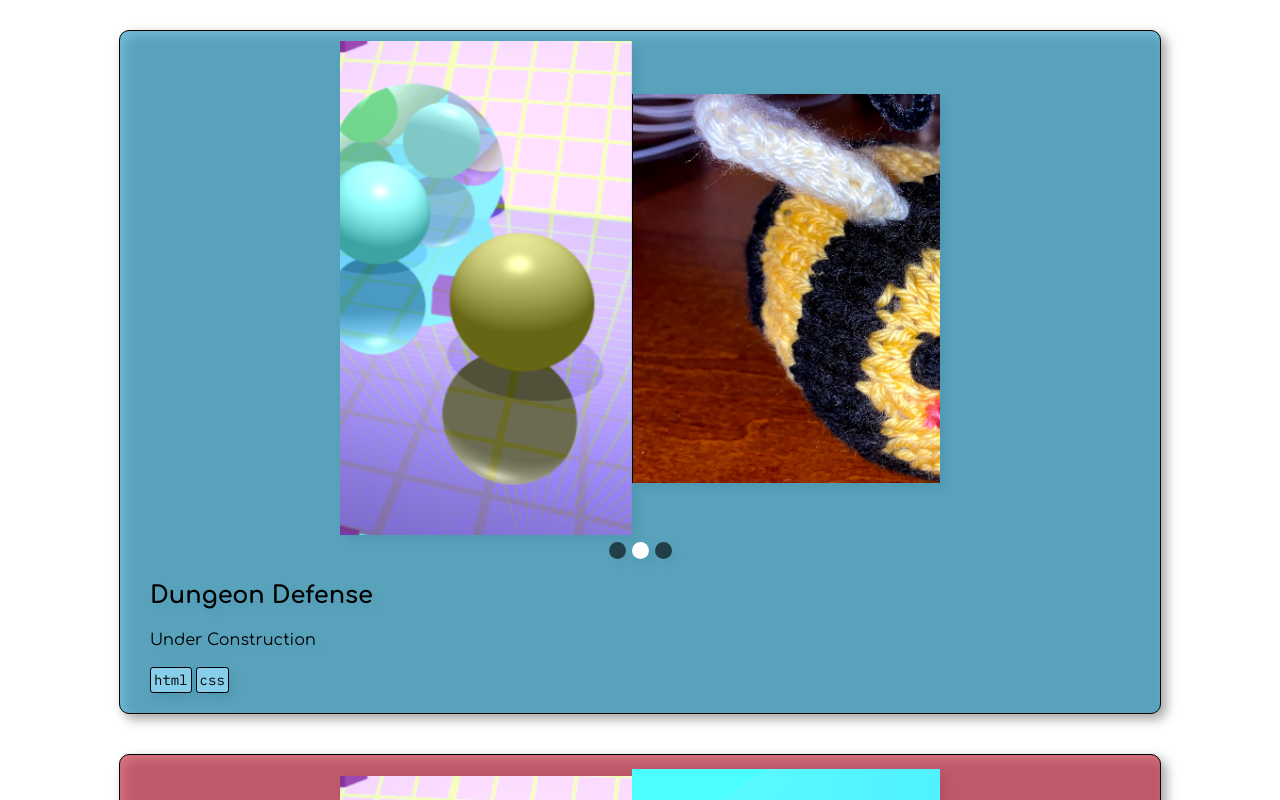
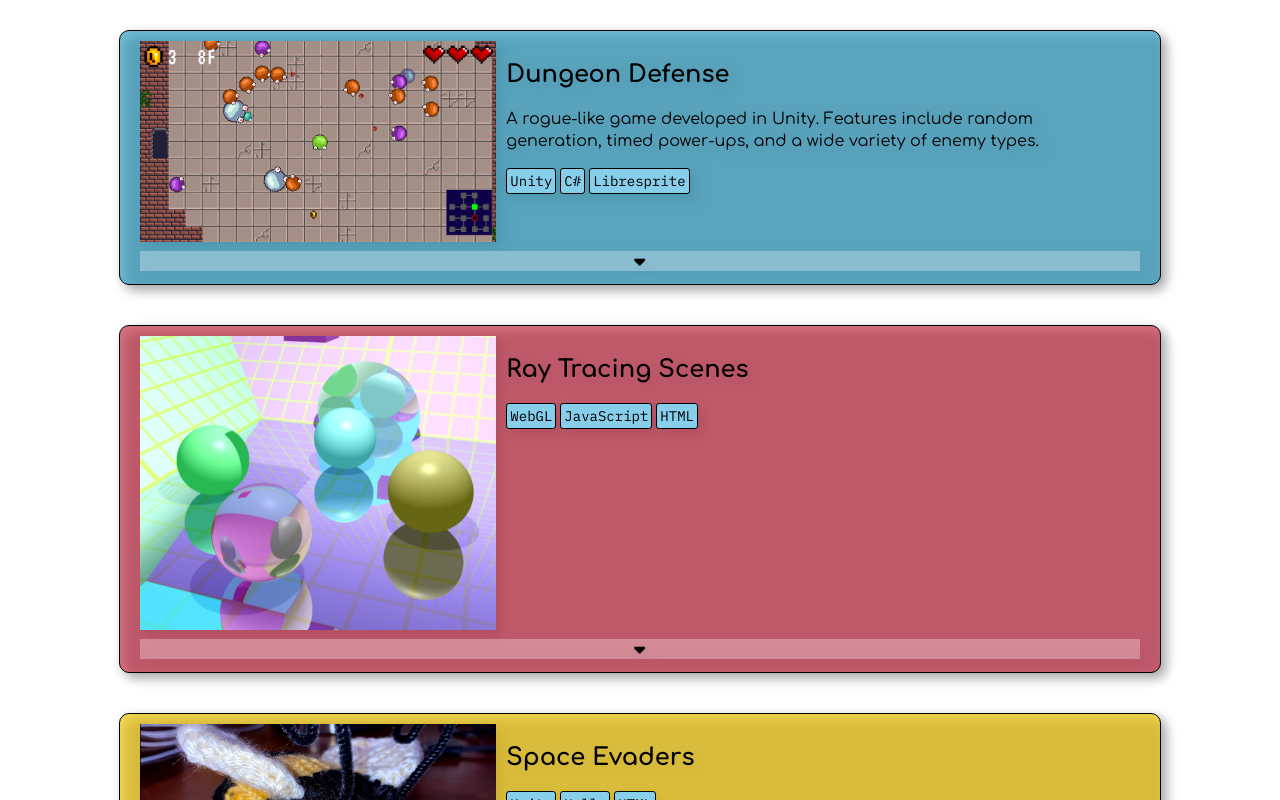
Before and after one commit to bfiskers/bfisk-portfolio, a Vue app: page /projects in a window 1280 px wide. Shown: the top 800 px of the page. Built offline with nearby package versions, Linux system fonts and the light colour scheme.

Commit message:
Expanding Project Boxes

```diff
--- a/src/components/Projects/Project.vue
+++ b/src/components/Projects/Project.vue
@@ -3,7 +3,8 @@ import { RouterView } from 'vue-router'
 
 export default {
     props: {
-        project: Object
+        project: Object,
+        active: Boolean
     },
     methods: {
         scrollImage(project, ind) {
@@ -15,7 +16,8 @@ export default {
 </script>
 
 <template>
-  <div class="projectContainer" :style="'--rgb: ' + project.color + '; flex-direction: ' + (project.imageLeft ? 'unset' : 'row-reverse')">
+  <div class="projectContainer" :style="'--rgb: ' + project.color + '; max-height: ' + (active ? '1200px' : '500px') + ';'">
+    <div v-if="active">
       <div class="projectImage">
         <div class="projectImageHolder" :style="'left: ' + (project.imageScroller ? '' + (project.imageScroller * -100) + '%' : '0px')">
           <div v-for="im in project.image" class="imageHolder">
@@ -34,6 +36,23 @@ export default {
         </div>
       </div>
     </div>
+    <div v-else class="flexContainer">
+      <div class="projectImage flexImage">
+        <img :src="project.image[0]"/>
+      </div>
+      <div class="flexDesc">
+        <h2>{{ project.name }}</h2>
+        <p>{{ project.blurb }}</p>
+        <div class="tagHolder">
+          <div v-for="tag in project.tags" class="projectTag">{{ tag }}</div>
+        </div>
+      </div>
+    </div>
+    <button class="expandButton" @click="() => this.$emit('setActiveProject')">
+      <svg v-if="!active" class="expandSvg" xmlns="http://www.w3.org/2000/svg" height="1em" viewBox="0 0 320 512"><!--! Font Awesome Free 6.4.0 by @fontawesome - https://fontawesome.com License - https://fontawesome.com/license (Commercial License) Copyright 2023 Fonticons, Inc. --><path d="M137.4 374.6c12.5 12.5 32.8 12.5 45.3 0l128-128c9.2-9.2 11.9-22.9 6.9-34.9s-16.6-19.8-29.6-19.8L32 192c-12.9 0-24.6 7.8-29.6 19.8s-2.2 25.7 6.9 34.9l128 128z"/></svg>
+      <svg v-else class="expandSvg" xmlns="http://www.w3.org/2000/svg" height="1em" viewBox="0 0 320 512"><!--! Font Awesome Free 6.4.0 by @fontawesome - https://fontawesome.com License - https://fontawesome.com/license (Commercial License) Copyright 2023 Fonticons, Inc. --><path d="M182.6 137.4c-12.5-12.5-32.8-12.5-45.3 0l-128 128c-9.2 9.2-11.9 22.9-6.9 34.9s16.6 19.8 29.6 19.8H288c12.9 0 24.6-7.8 29.6-19.8s2.2-25.7-6.9-34.9l-128-128z"/></svg>
+    </button>
+  </div>
 </template>
 
 <style scoped>
@@ -52,11 +71,9 @@ export default {
 .projectContainer:hover{
   background-color: rgba(var(--rgb), 1.0);
   filter: drop-shadow(5px 5px 12px grey);
-
 }
 
 .projectDesc {
-  flex: 7 1 0;
   padding: 10px;
   overflow-y: scroll;
   -ms-overflow-style: none;
@@ -68,7 +85,6 @@ export default {
 }
 
 .projectImage {
-  flex: 4 1 0;
   align-self: center;
   overflow: hidden;
   width: 60%;
@@ -140,4 +156,39 @@ img {
     width: 100%;
   }
 }
+
+.flexContainer {
+  display: flex;
+}
+
+@media only screen and (max-width : 500px) {
+  .flexContainer {
+    display: block;
+  }
+}
+
+.flexImage {
+  flex: 4 1 0;
+}
+
+.flexDesc {
+  flex: 7 1 0;
+  padding: 10px;
+}
+
+.expandButton {
+  width: 100%;
+  border: none;
+  background-color: rgba(255,255,255,0.3);
+  height: 20px;
+  margin-top: 5px;
+}
+
+.expandButton:hover {
+  background-color: rgba(255,255,255,0.6);
+}
+
+.expandSvg {
+  height: 100%;
+}
 </style>
--- a/src/components/Projects/Projects.vue
+++ b/src/components/Projects/Projects.vue
@@ -6,6 +6,8 @@ import ray3 from '../../assets/images/Ray Tracing/clearAndMirrors.png';
 import ray4 from '../../assets/images/Ray Tracing/bothlights.png';
 import ray5 from '../../assets/images/Ray Tracing/refract.png';
 import prof from '../../assets/images/ProfessionalPic.png';
+import dd1 from '../../assets/images/DungeonDef/DungeonDefense1.png';
+import dd2 from '../../assets/images/DungeonDef/DungeonDefense2.png';
 import Project from './Project.vue';
 
 export default {
@@ -17,10 +19,10 @@ export default {
             text: [`
               Under Construction
             `],
+            blurb: "A rogue-like game developed in Unity. Features include random generation, timed power-ups, and a wide variety of enemy types.",
             color: "56, 161, 199",
-            imageLeft: true,
-            image: [ray1, bee, prof],
-            tags: ["html", "css"]
+            image: [dd1, dd2],
+            tags: ["Unity", "C#", "Libresprite"]
           },
           {
             name: "Ray Tracing Scenes",
@@ -28,13 +30,12 @@ export default {
               A project in WebGL that consists of a series of scenes that can be ray traced with a variety of
               parameters to produce high-quality images. Each scene has one or more point light sources and
               objects are rendered with phong lightning. Super-sampling and jitter are added for anti-aliasing.
-              There are a variety of shaped inclued such as rectangular prisms, spheres, and cylinders. Additionally, shapes
+              There are a variety of shaped included such as rectangular prisms, spheres, and cylinders. Additionally, shapes
               can be reflective and/or transparent to imitate glass or mirrors. When multiple reflective objects
-              are present, reflections can be recursive up to a user-chosen threshhold.
+              are present, reflections can be recursive up to a user-chosen threshold.
             `,`
               Made for Intermediate Graphics (CS 351-2) at Northwestern University`],
             color: "201, 58, 82",
-            imageLeft: false,
             image: [ray1, ray3, ray4, ray5, ray2],
             tags: ["WebGL", "JavaScript", "HTML"]
           },
@@ -44,11 +45,11 @@ export default {
               Under Construction
             `],
             color: "240, 199, 17",
-            imageLeft: true,
             image: [bee, ray1],
             tags: ["Unity", "Hello", "HTML"]
           },
-        ]
+        ],
+        activeProject: null
       }
     },
     methods: {
@@ -60,6 +61,13 @@ export default {
           }
           proj.imageScroller = (proj.imageScroller + 1) % proj.image.length;
         })
+      },
+      setActiveProject(ind) {
+        if (this.activeProject === ind) {
+          this.activeProject = null;
+        } else {
+          this.activeProject = ind;
+        }
       }
     },
     mounted () {
@@ -77,7 +85,7 @@ export default {
 
 <template>
   <div class="padding">
-    <Project v-for="project in projects" :project="project"/>
+    <Project v-for="(project, ind) in projects" :project="project" @setActiveProject="setActiveProject(ind)" :active="activeProject === ind"/>
   </div>
 </template>
 
```
Also changed, not shown: src/assets/images/DungeonDef/DungeonDefense1.png (added), src/assets/images/DungeonDef/DungeonDefense2.png (added).
